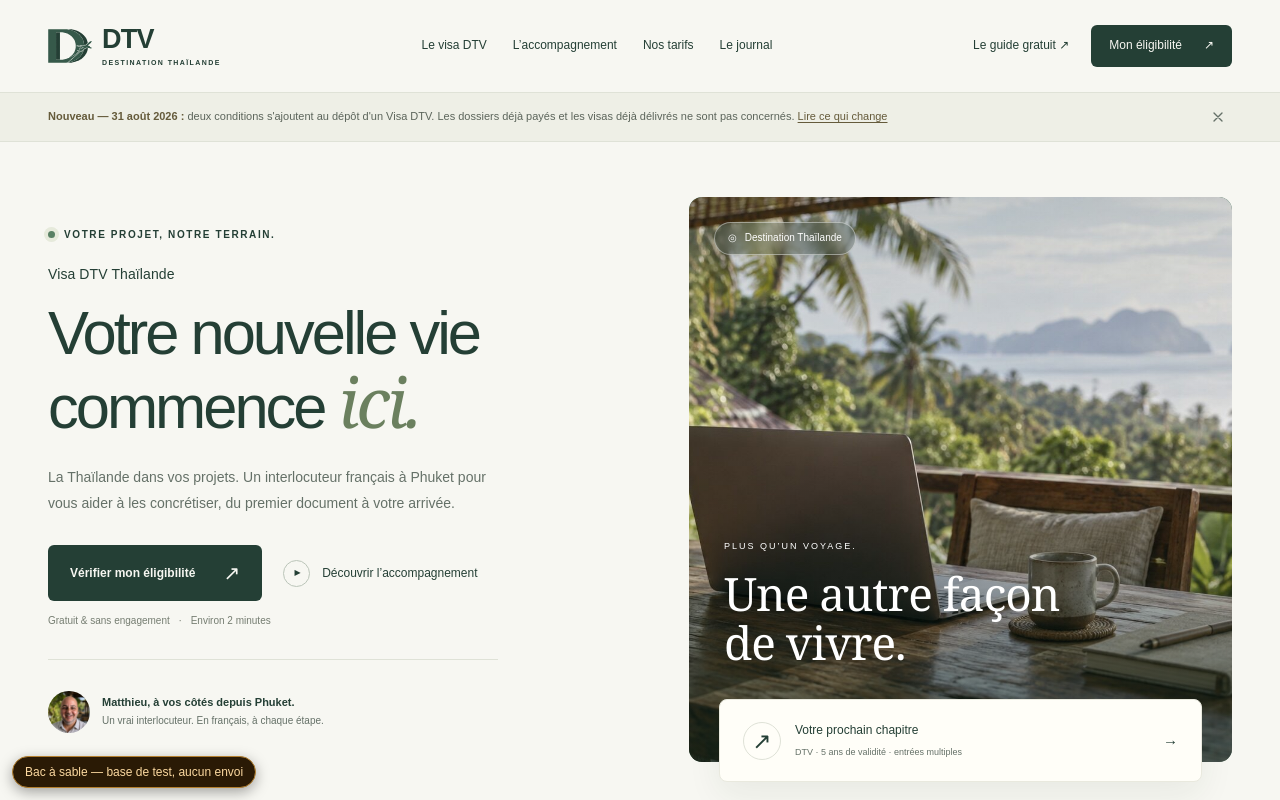
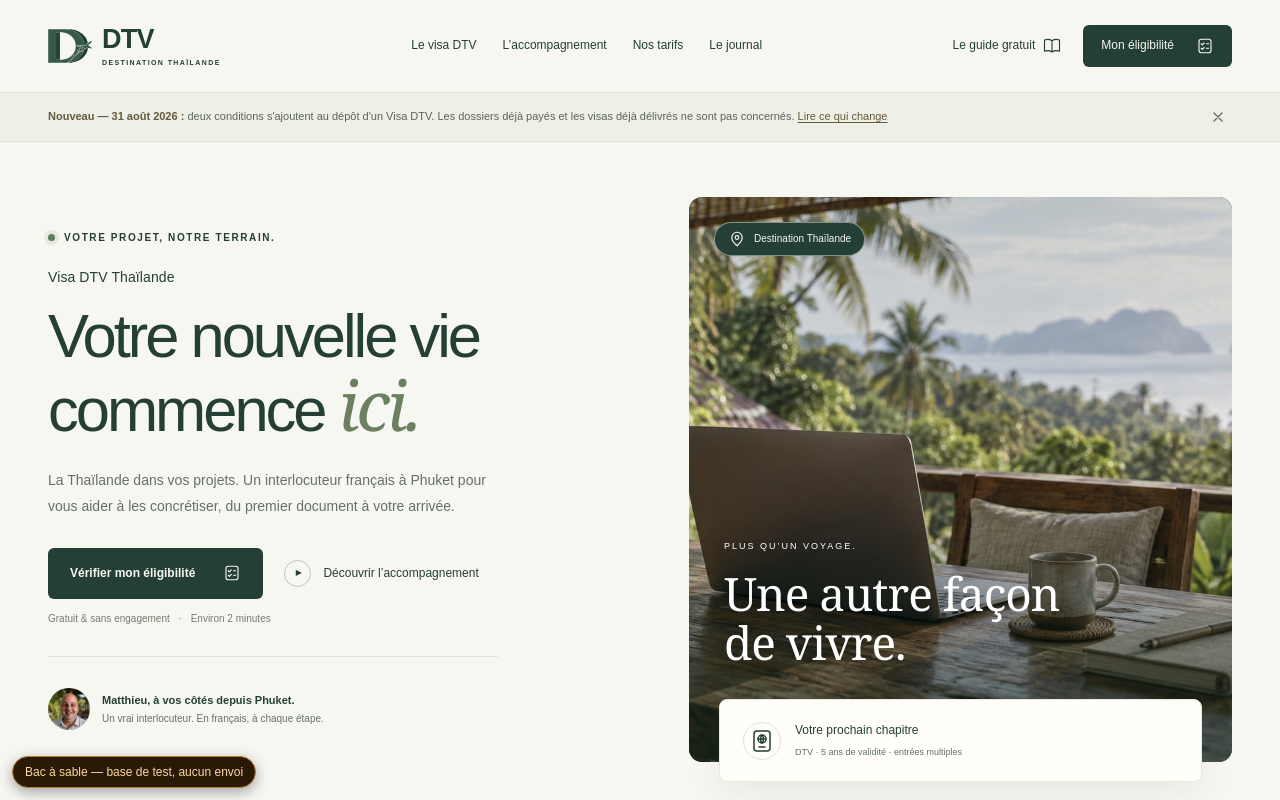
Before and after one commit to emaem-code/dtv-thailande, a Next.js app: page / in a window 1280 px wide. Shown: the top 800 px of the page. Built offline with nearby package versions, Linux system fonts and the light colour scheme.

Commit message:
Remplace les fleches decoratives et degage les titres du film

```diff
--- /dev/null
+++ b/app/components/ActionIcon.tsx
@@ -0,0 +1,27 @@
+type IconName = "eligibility" | "passport" | "book" | "message" | "location" | "window";
+
+/** Pictogrammes décoratifs : le libellé du lien ou du bouton porte son sens. */
+export default function ActionIcon({ name, size = 18 }: { name: IconName; size?: number }) {
+  return (
+    <svg
+      viewBox="0 0 24 24"
+      width={size}
+      height={size}
+      fill="none"
+      stroke="currentColor"
+      strokeWidth="1.5"
+      strokeLinecap="round"
+      strokeLinejoin="round"
+      aria-hidden="true"
+      focusable="false"
+      style={{ display: "inline-block", width: size, height: size, flexShrink: 0, verticalAlign: "middle" }}
+    >
+      {name === "eligibility" && <><rect x="4" y="3" width="16" height="18" rx="3" /><path d="m7 9 1.5 1.5L11 8M14 9h3m-10 6 1.5 1.5L11 14m3 1h3" /></>}
+      {name === "passport" && <><rect x="4" y="2" width="16" height="20" rx="3" /><circle cx="12" cy="10" r="4" /><path d="M8 10h8m-4-4c2 2 2 6 0 8-2-2-2-6 0-8ZM9 18h6" /></>}
+      {name === "book" && <><path d="M12 5C9 3 5 3 2 4v15c3-1 7-1 10 1 3-2 7-2 10-1V4c-3-1-7-1-10 1Zm0 0v15" /></>}
+      {name === "message" && <path d="M20 4H4a2 2 0 0 0-2 2v10a2 2 0 0 0 2 2h3v4l5-4h8a2 2 0 0 0 2-2V6a2 2 0 0 0-2-2ZM7 9h10M7 13h6" />}
+      {name === "location" && <><path d="M19 10c0 5-7 11-7 11S5 15 5 10a7 7 0 1 1 14 0Z" /><circle cx="12" cy="10" r="2.5" /></>}
+      {name === "window" && <><rect x="8" y="3" width="13" height="13" rx="2" /><path d="M5 8H4a1 1 0 0 0-1 1v11a1 1 0 0 0 1 1h11a1 1 0 0 0 1-1v-1" /></>}
+    </svg>
+  );
+}
--- a/app/components/HomeContent.tsx
+++ b/app/components/HomeContent.tsx
@@ -4,6 +4,7 @@ import React from "react";
 import Link from "next/link";
 import Image from "next/image";
 import HomeExplainer from "./HomeExplainer";
+import ActionIcon from "./ActionIcon";
 import { useModales } from "./ModalesProvider";
 import s from "../home.module.css";
 import {
@@ -158,12 +159,11 @@ export default function HomeContent() {
             <div key={v.titre} data-reveal="">
               <span className={s.profileNumber}>
                 0{i + 1}
-                <span aria-hidden="true">↗</span>
               </span>
               <h3>{v.titre}</h3>
               <p>{v.desc}</p>
               <Link href={v.lien}>
-                {v.ancre} <span aria-hidden="true">→</span>
+                {v.ancre} <ActionIcon name="book" />
               </Link>
             </div>
           ))}
@@ -194,7 +194,7 @@ export default function HomeContent() {
           <span>Faisons le point sur votre situation.</span>
         </p>
         <button onClick={ouvrirEligibilite} className={s.primary} data-sparkle="scroll">
-          Vérifier mon éligibilité <span aria-hidden="true">↗</span>
+          Vérifier mon éligibilité <ActionIcon name="eligibility" />
         </button>
       </div>
 
@@ -297,7 +297,7 @@ export default function HomeContent() {
                 )}
               </ul>
               <button onClick={ouvrirEligibilite} className={s.primary} data-sparkle="scroll">
-                Préparer mon projet <span aria-hidden="true">↗</span>
+                Préparer mon projet <ActionIcon name="eligibility" />
               </button>
               <small>Commençons par vérifier votre éligibilité.</small>
             </article>
@@ -398,7 +398,7 @@ export default function HomeContent() {
               <span>{post.category}</span>
               <h3>{post.shortTitle}</h3>
               <span className={s.articleLink}>
-                Lire le guide <span aria-hidden="true">↗</span>
+                Lire le guide <ActionIcon name="book" />
               </span>
             </Link>
           ))}
--- a/app/components/HomeExplainer.module.css
+++ b/app/components/HomeExplainer.module.css
@@ -14,16 +14,15 @@
 .photo { position: relative; min-height: 0; overflow: hidden; background: #243f35; }
 .photo img { object-fit: cover; }
 .photoFrame { position: absolute; inset: 22px; border: 1px solid rgb(247 247 242 / 70%); border-radius: 140px 140px 8px 8px; }
-.location { position: absolute; bottom: 30px; left: 30px; padding: 8px 12px; background: #f7f7f2; color: #243f35; font-size: 12px; border-radius: 4px; }
+.location { display: inline-flex; align-items: center; gap: 6px; position: absolute; bottom: 30px; left: 30px; padding: 8px 12px; background: #f7f7f2; color: #243f35; font-size: 12px; border-radius: 4px; }
 .sceneCopy { position: relative; display: flex; flex-direction: column; min-height: 0; padding: clamp(20px, 2.2vw, 32px); background: #eef0e6; overflow: hidden; }
 .sceneTop { display: flex; justify-content: space-between; gap: 12px; color: #526357; font-size: 11px; text-transform: uppercase; letter-spacing: 1.2px; }
-.chapterName { margin: auto 0 12px; padding-top: 14px; color: #526357; font-size: 12px; text-transform: uppercase; letter-spacing: 1px; }
-.section .sceneTitle { margin: 0; font-size: clamp(25px, 3vw, 44px); line-height: 1.08; font-weight: 500; letter-spacing: -1.2px; text-wrap: balance; }
+.chapterName { flex-shrink: 0; margin: auto 0 12px; padding-top: 14px; color: #526357; font-size: 12px; text-transform: uppercase; letter-spacing: 1px; }
+.section .sceneTitle { flex-shrink: 0; margin: 0; font-size: clamp(25px, 3vw, 44px); line-height: 1.08; font-weight: 500; letter-spacing: -1.2px; text-wrap: balance; }
 .sceneTitle em { display: block; margin-top: 7px; font-family: Georgia, "Times New Roman", serif; font-weight: 400; }
-.path { display: flex; flex-shrink: 0; gap: 6px; margin: 18px 0 14px; }
-.path span { height: 3px; width: 32px; background: #83937f; transform-origin: left; }
-.path span:first-child { width: 64px; background: #243f35; }
-.points { display: grid; gap: 10px; margin: 0 0 auto; padding: 0; list-style: none; }
+/* Le titre et les phrases gardent leur hauteur, même quand le son attend.
+   L’espace libre remplace le trait et absorbe aussi le déplacement animé. */
+.points { display: grid; flex-shrink: 0; gap: 10px; margin: 24px 0 auto; padding: 0; list-style: none; }
 .points li { display: flex; gap: 12px; font-size: clamp(16px, 1.3vw, 18px); line-height: 1.4; }
 .points li > span { flex-shrink: 0; padding-top: 3px; color: #526357; font-size: 12px; font-variant-numeric: tabular-nums; }
 .start { position: absolute; left: 24px; bottom: 24px; width: calc(48% - 48px); display: grid; grid-template-columns: 44px 1fr; align-items: center; column-gap: 12px; min-height: 76px; padding: 14px 18px; border-radius: 10px; background: #f7f7f2; color: #243f35; text-align: left; font-size: 16px; font-weight: 600; box-shadow: 0 4px 24px rgb(0 0 0 / 12%); }
@@ -31,7 +30,7 @@
 .start small { grid-column: 2; margin-top: 4px; color: #526357; font-size: 12px; font-weight: 400; }
 .scene:not([data-started="true"]) .location { display: none; }
 .end { position: absolute; left: 16px; bottom: 16px; width: calc(48% - 32px); display: flex; flex-direction: column; align-items: stretch; gap: 10px; padding: 12px; border-radius: 10px; background: #f7f7f2; color: #243f35; font-size: 16px; }
-.end button, .below button { min-height: 48px; padding: 12px 20px; border-radius: 7px; background: #243f35; color: #f7f7f2; font-size: 15px; }
+.end button, .below button { display: inline-flex; align-items: center; justify-content: center; gap: 14px; min-height: 48px; padding: 12px 20px; border-radius: 7px; background: #243f35; color: #f7f7f2; font-size: 15px; }
 .controls { display: flex; flex-shrink: 0; align-items: center; gap: 16px; min-height: 64px; padding: 8px 20px; border-top: 1px solid #c9d2c5; }
 .controls button { min-height: 44px; border-radius: 6px; padding: 8px 12px; color: #243f35; font-size: 14px; }
 .playButton { display: flex; align-items: center; gap: 9px; min-width: 100px; background: #eef0e6; }
@@ -59,11 +58,9 @@
 .transcript p { margin: 8px 0; }
 @keyframes pictureDrift { from { transform: scale(1); } to { transform: scale(1.06); } }
 @keyframes wordRise { from { transform: translateY(16px); } to { transform: translateY(0); } }
-@keyframes lineDraw { from { transform: scaleX(.1); } to { transform: scaleX(1); } }
 @media (prefers-reduced-motion: no-preference) {
   .scene[data-started="true"] .photo img { animation: pictureDrift 12s linear both; }
   .scene[data-started="true"] .sceneTitle { animation: wordRise var(--motion-block-duration) var(--motion-ease) both; }
-  .scene[data-started="true"] .path span { animation: lineDraw var(--motion-block-duration) var(--motion-ease) both; }
   .scene[data-started="true"] .points li { animation: wordRise var(--motion-block-duration) var(--motion-ease) both; }
   .scene[data-started="true"] .points li:nth-child(2) { animation-delay: 160ms; }
   .scene[data-started="true"] .points li:nth-child(3) { animation-delay: 320ms; }
@@ -76,7 +73,6 @@
   .sceneCopy { padding: 22px; }
   .chapterName { margin-bottom: 10px; padding-top: 14px; }
   .section .sceneTitle { font-size: 30px; }
-  .path { margin: 16px 0 12px; }
   .points { gap: 8px; }
   .points li { font-size: 16px; }
   .location { bottom: 20px; left: 20px; }
@@ -88,18 +84,15 @@
   .section .heading h2 { font-size: 34px; }
   .player { height: min(720px, calc(100svh - 140px)); border-radius: 12px; }
   .player, .anchor { scroll-margin-top: 87px; }
-  .scene { grid-template-columns: 1fr; grid-template-rows: minmax(0, 1fr) minmax(0, 1fr); }
+  .scene { grid-template-columns: 1fr; grid-template-rows: minmax(0, 1fr) minmax(min-content, 1fr); }
   .photoFrame { inset: 10px; border-radius: 6px; }
   .photo img { object-position: center 45%; }
   .location { top: 16px; bottom: auto; left: 16px; padding: 5px 8px; font-size: 10px; }
-  .sceneCopy { padding: 10px 14px; }
+  .sceneCopy { padding: 10px 14px 26px; }
   .sceneTop { display: none; }
   .chapterName { margin: auto 0 5px; padding-top: 0; font-size: 10px; }
   .section .sceneTitle { font-size: clamp(24px, 6vw, 30px); line-height: 1.08; letter-spacing: -.8px; }
   .sceneTitle em { margin-top: 3px; }
-  .path { gap: 4px; margin: 8px 0; }
-  .path span { height: 2px; width: 18px; }
-  .path span:first-child { width: 36px; }
   .points { min-height: 2.7em; }
   .points li { display: none; font-size: 16px; gap: 8px; line-height: 1.35; }
   .points li[data-current="true"] { display: flex; }
--- a/app/components/HomeExplainer.tsx
+++ b/app/components/HomeExplainer.tsx
@@ -6,6 +6,7 @@ import { FILM_ACCUEIL, FILM_ACCUEIL_SOURCES, DATE_VERIFICATION_FILM_ACCUEIL } fr
 import { FILM_AUDIO_SRC, FILM_AUDIO_DURATION, FILM_AUDIO_CHAPTERS, getFilmPosition } from "../lib/film-accueil-audio";
 import { useModales } from "./ModalesProvider";
 import SourcesProcedure from "./SourcesProcedure";
+import ActionIcon from "./ActionIcon";
 import s from "./HomeExplainer.module.css";
 
 type Lecture = "ready" | "loading" | "playing" | "paused" | "ended";
@@ -187,18 +188,17 @@ export default function HomeExplainer() {
             <div className={s.photo}>
               <Image src={current.image} alt={current.alt} fill sizes="(max-width: 760px) 100vw, (max-width: 1100px) 50vw, 660px" />
               <div className={s.photoFrame} aria-hidden="true" />
-              <span className={s.location}>Destination Thaïlande ↗</span>
+              <span className={s.location}><ActionIcon name="location" size={14} /> Destination Thaïlande</span>
             </div>
             <div className={s.sceneCopy}>
               <div className={s.sceneTop}><span>DTV · Le film</span><span>{String(scene + 1).padStart(2, "0")} / 07</span></div>
               <p className={s.chapterName}>{current.chapitre}</p>
               <h3 className={s.sceneTitle}>{current.titre}<em>{current.accent}</em></h3>
-              <div className={s.path} aria-hidden="true"><span /><span /><span /></div>
               <ul className={s.points}>{current.points.map((point, index) => <li key={point} data-current={index === Math.min(current.points.length - 1, Math.floor(progress * current.points.length))}><span aria-hidden="true">0{index + 1}</span>{point}</li>)}</ul>
             </div>
           </div>
           {lecture === "ready" && <button className={s.start} onClick={() => { togglePlay(); playButtonRef.current?.focus({ preventScroll: true }); }}><span aria-hidden="true">▶</span> Regarder l’explication <small>7 chapitres · à votre rythme</small></button>}
-          {lecture === "ended" && <div className={s.end}><span>Le premier pas est le plus simple.</span><button onClick={() => { pause(); ouvrirEligibilite(); }}>Vérifier mon éligibilité ↗</button></div>}
+          {lecture === "ended" && <div className={s.end}><span>Le premier pas est le plus simple.</span><button onClick={() => { pause(); ouvrirEligibilite(); }}>Vérifier mon éligibilité <ActionIcon name="eligibility" /></button></div>}
         </div>
 
         <div className={s.controls}>
@@ -218,7 +218,7 @@ export default function HomeExplainer() {
 
       <div className={s.below}>
         <p>Un projet personnel mérite une réponse personnelle.</p>
-        <button onClick={() => { pause(); ouvrirEligibilite(); }}>Vérifier mon éligibilité <span aria-hidden="true">↗</span></button>
+        <button onClick={() => { pause(); ouvrirEligibilite(); }}>Vérifier mon éligibilité <ActionIcon name="eligibility" /></button>
       </div>
       <details className={s.transcript}>
         <summary>Lire la transcription et les sources</summary>
--- a/app/components/HomeHeader.tsx
+++ b/app/components/HomeHeader.tsx
@@ -7,6 +7,7 @@ import Image from "next/image";
 import { useModales } from "./ModalesProvider";
 import { useModalA11y } from "./useModalA11y";
 import BandeauAnnonce from "./BandeauAnnonce";
+import ActionIcon from "./ActionIcon";
 import s from "../home.module.css";
 
 const liens = [
@@ -53,15 +54,15 @@ export default function HomeHeader() {
           </nav>
           <div className={s.headerActions}>
             <button className={s.guideLink} onClick={ouvrirGuide}>
-              Le guide gratuit ↗
+              Le guide gratuit <ActionIcon name="book" />
             </button>
             {surPageEligibilite ? (
               <a className={s.headerCta} href="#formulaire-eligibilite">
-                Mon éligibilité <span aria-hidden="true">↗</span>
+                Mon éligibilité <ActionIcon name="eligibility" />
               </a>
             ) : (
               <button className={s.headerCta} onClick={ouvrirEligibilite} data-sparkle="ready">
-                Mon éligibilité <span aria-hidden="true">↗</span>
+                Mon éligibilité <ActionIcon name="eligibility" />
               </button>
             )}
             <button
@@ -111,16 +112,15 @@ export default function HomeHeader() {
                 return (
                   <Lien href={l.href} key={l.href} onClick={fermer}>
                     {l.label}
-                    <span aria-hidden="true">↗</span>
                   </Lien>
                 );
               })}
             </nav>
             <Link href="/eligibilite" className={s.primary} onClick={fermer} data-sparkle="ready">
-              Vérifier mon éligibilité <span aria-hidden="true">→</span>
+              Vérifier mon éligibilité <ActionIcon name="eligibility" />
             </Link>
             <a href="/guide-dtv-2025.pdf" download className={s.textLink}>
-              Télécharger le guide gratuit ↓
+              Télécharger le guide gratuit <ActionIcon name="book" />
             </a>
           </div>
         </div>
--- a/app/home.module.css
+++ b/app/home.module.css
@@ -126,6 +126,9 @@
   gap: 22px;
 }
 .guideLink {
+  display: inline-flex;
+  align-items: center;
+  gap: 8px;
   font-size: 12px;
 }
 .headerCta {
@@ -352,15 +355,15 @@
   border-radius: inherit;
 }
 .locationTag {
+  align-items: center;
   position: absolute;
   z-index: 1;
   top: 25px;
   left: 25px;
-  color: #fff;
+  color: #f7f7f2;
   border: 1px solid #ffffff6b;
   border-radius: 30px;
-  background: #142f292b;
-  backdrop-filter: blur(8px);
+  background: #243f35;
   padding: 7px 13px;
   font-size: 10px;
   display: flex;
@@ -405,6 +408,7 @@
   transform: translateY(-3px);
 }
 .ticketIcon {
+  flex-shrink: 0;
   width: 38px;
   height: 38px;
   border: 1px solid var(--line);
@@ -423,9 +427,6 @@
   color: var(--muted);
   font-size: 9px;
   margin-top: 4px;
-}
-.visaTicket > span:last-child {
-  margin-left: auto;
 }
 .trustStrip {
   max-width: 1304px;
@@ -1065,7 +1066,7 @@
   font-size: 12px;
   white-space: nowrap;
 }
-.stickyCta button > span {
+.stickyCta button > svg {
   margin-left: 18px;
 }
 .menuOverlay,
@@ -1713,7 +1714,7 @@
     font-size: 11px;
     padding: 11px 14px;
   }
-  .stickyCta button > span {
+  .stickyCta button > svg {
     margin-left: 6px;
   }
 }
--- a/app/page.tsx
+++ b/app/page.tsx
@@ -4,6 +4,7 @@ import Link from "next/link";
 import Image from "next/image";
 import HomeContent from "./components/HomeContent";
 import HomeHeader from "./components/HomeHeader";
+import ActionIcon from "./components/ActionIcon";
 import { useModales } from "./components/ModalesProvider";
 import { useApparitionAuScroll } from "./components/useApparitionAuScroll";
 import { useHomeMotion } from "./components/useHomeMotion";
@@ -40,7 +41,7 @@ export default function Home() {
             </p>
             <div className={s.heroActions}>
               <button onClick={ouvrirEligibilite} className={s.primary} data-sparkle="scroll">
-                Vérifier mon éligibilité <span aria-hidden="true">↗</span>
+                Vérifier mon éligibilité <ActionIcon name="eligibility" />
               </button>
               <a href="#accompagnement" className={s.textLink}>
                 <span className={s.smallPlay} aria-hidden="true">
@@ -78,7 +79,7 @@ export default function Home() {
               />
             </div>
             <span className={s.locationTag}>
-              <span aria-hidden="true">◎</span> Destination Thaïlande
+              <ActionIcon name="location" /> Destination Thaïlande
             </span>
             <div className={s.photoCaption}>
               <span>PLUS QU’UN VOYAGE.</span>
@@ -90,13 +91,12 @@ export default function Home() {
             </div>
             <a href="#visa-dtv" className={s.visaTicket}>
               <span className={s.ticketIcon} aria-hidden="true">
-                ↗
+                <ActionIcon name="passport" size={24} />
               </span>
               <span>
                 <strong>Votre prochain chapitre</strong>
                 <small>DTV · 5 ans de validité · entrées multiples</small>
               </span>
-              <span aria-hidden="true">→</span>
             </a>
           </div>
         </section>
@@ -156,7 +156,7 @@ export default function Home() {
               fait la démarche lui-même.
             </p>
             <Link href="/contact" className={s.textLink} data-reveal="">
-              Parlons de votre projet <span aria-hidden="true">↗</span>
+              Parlons de votre projet <ActionIcon name="message" />
             </Link>
           </div>
         </section>
@@ -176,11 +176,11 @@ export default function Home() {
           </div>
           <div className={s.finalActions} data-reveal="">
             <button onClick={ouvrirEligibilite} className={s.primary} data-sparkle="scroll">
-              Vérifier mon éligibilité <span aria-hidden="true">↗</span>
+              Vérifier mon éligibilité <ActionIcon name="eligibility" />
             </button>
             <span>Gratuit · Sans engagement · En français</span>
             <button onClick={ouvrirGuide} className={s.textLink}>
-              Je préfère commencer par le guide →
+              Je préfère commencer par le guide <ActionIcon name="book" />
             </button>
           </div>
         </section>
@@ -230,21 +230,21 @@ export default function Home() {
               target="_blank"
               rel="noopener noreferrer"
             >
-              Ambassade Royale de Thaïlande ↗
+              Ambassade Royale de Thaïlande <ActionIcon name="window" size={14} />
             </a>
             <a
               href="https://www.tatnews.org"
               target="_blank"
               rel="noopener noreferrer"
             >
-              Tourism Authority of Thailand ↗
+              Tourism Authority of Thailand <ActionIcon name="window" size={14} />
             </a>
             <a
               href="https://www.thaievisa.go.th/"
               target="_blank"
               rel="noopener noreferrer"
             >
-              Portail officiel Thai e-Visa ↗
+              Portail officiel Thai e-Visa <ActionIcon name="window" size={14} />
             </a>
           </div>
         </div>
@@ -266,7 +266,7 @@ export default function Home() {
             <small>Accompagnement dès {prix(PRIX_APPEL)}</small>
           </span>
           <button onClick={ouvrirEligibilite} data-sparkle="ready">
-            Mon éligibilité <span aria-hidden="true">↗</span>
+            Mon éligibilité <ActionIcon name="eligibility" />
           </button>
         </aside>
       )}
```
